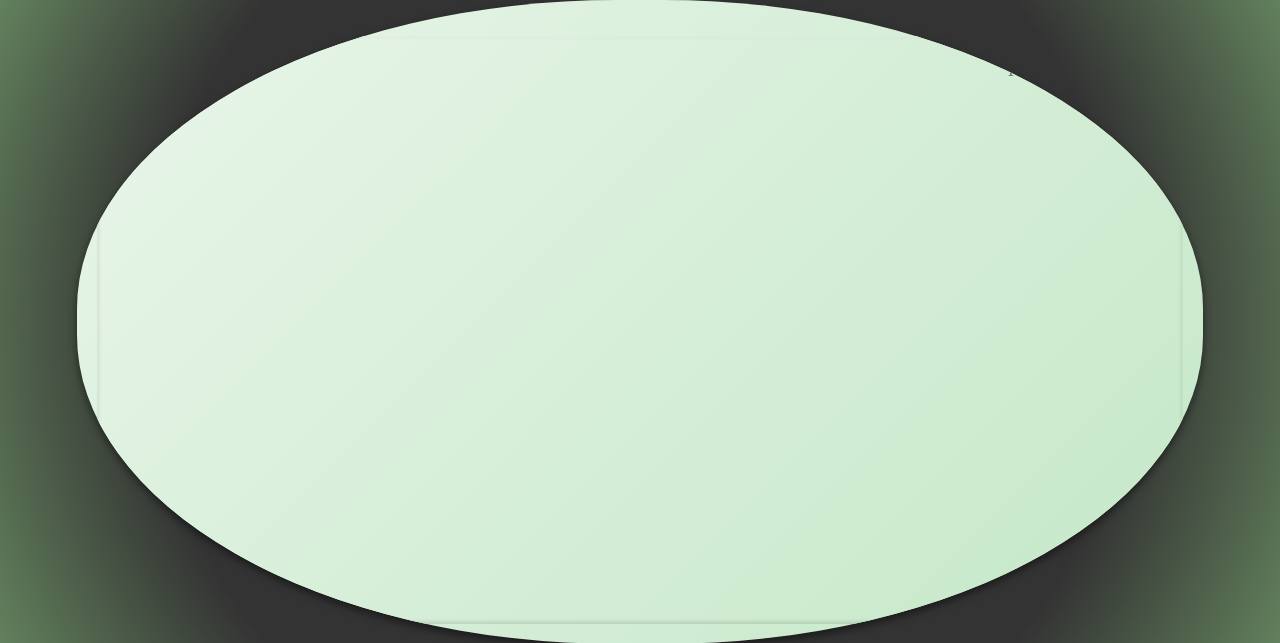
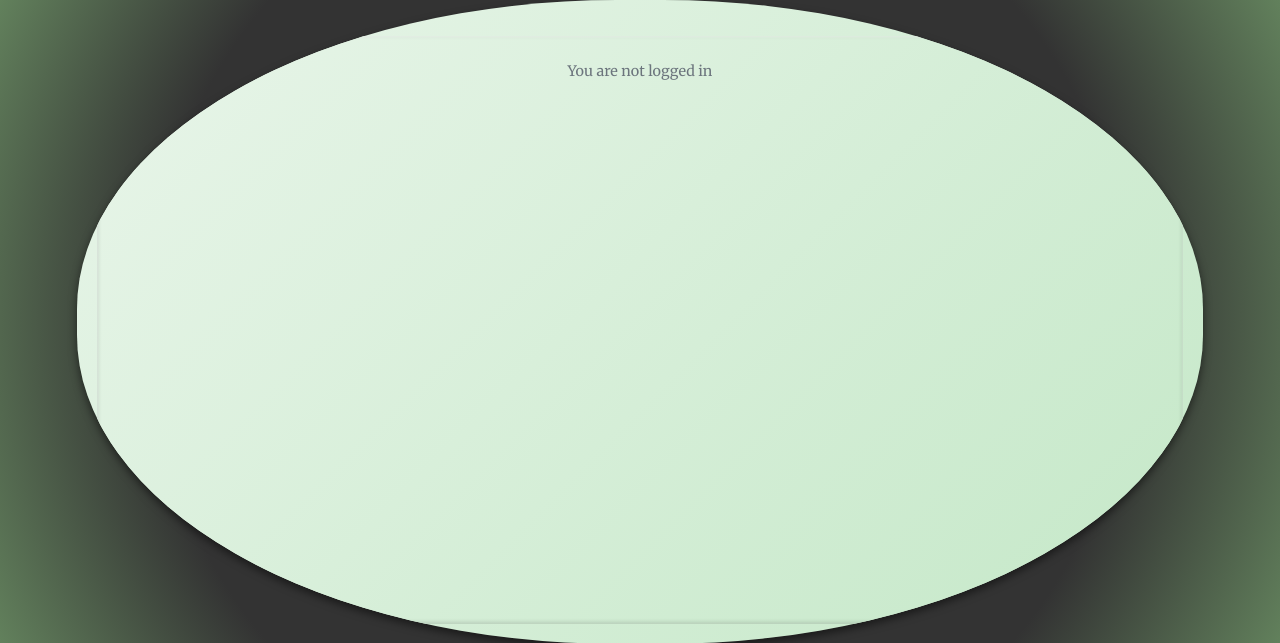
Before and after one commit to LynWorth/Cliffs-and-Cauldrons-Blog, a Django app: page / in a window 1280 px wide. Shown: the part 78-721 px from the top of the page. Run offline with Django 4.2, Linux system fonts and the light colour scheme; data that the repository does not hold is empty; parts of the project's set-up code (start-up, migrations or seed data) failed here and were passed over; some web fonts are replaced.

Commit message:
adjust log in/out motification to screen centre in base.html

```diff
--- a/templates/base.html
+++ b/templates/base.html
@@ -107,9 +107,9 @@
         <main class="flex-shrink-0 py-4" style="background: var(--bg-shiny);">
         <div class="container">
             {% if user.is_authenticated %}
-            <p class="text-end text-muted">You are logged in as {{ user }}</p>
+            <p class="text-center text-muted">You are logged in as {{ user }}</p>
             {% else %}
-            <p class="text-end text-muted">You are not logged in</p>
+            <p class="text-center text-muted">You are not logged in</p>
             {% endif %}
 
             {% block content %}
```
Also changed, not shown: static/css/style.css (+11 -0 lines), 1 other file.
